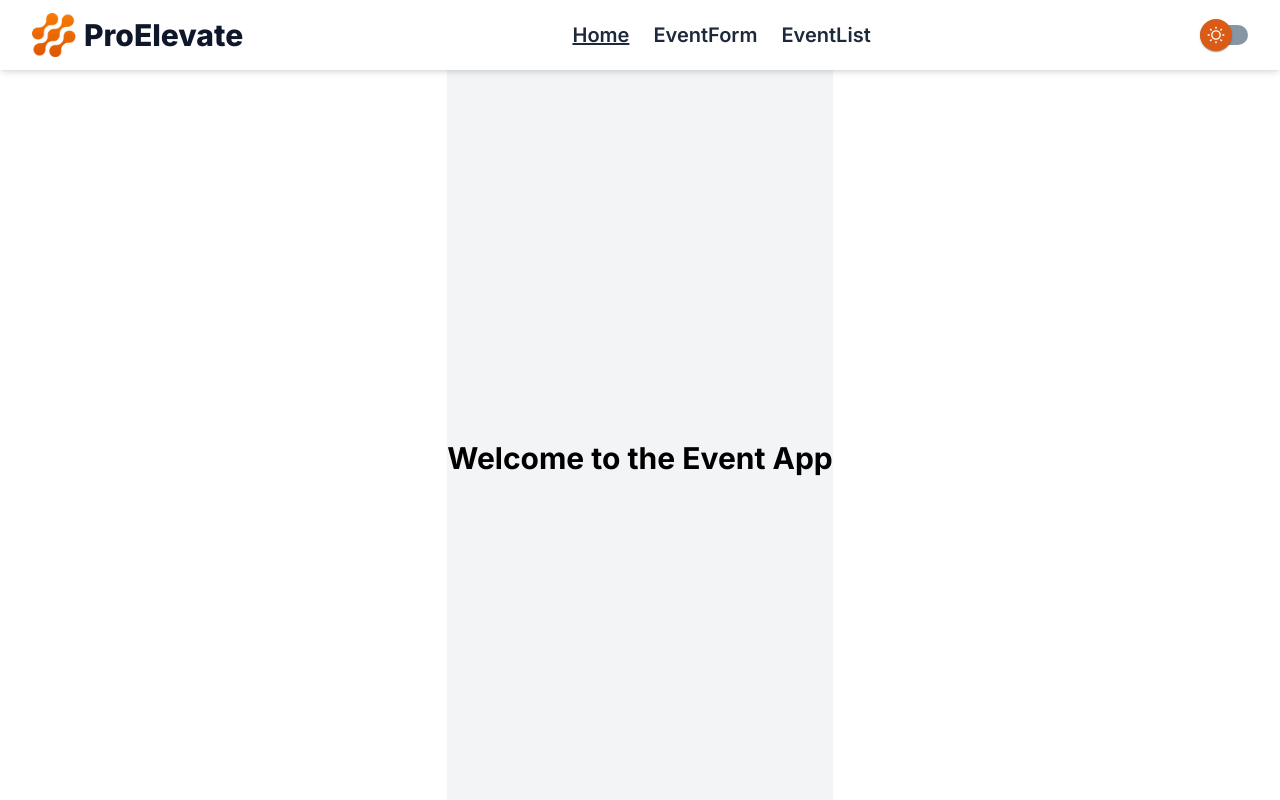
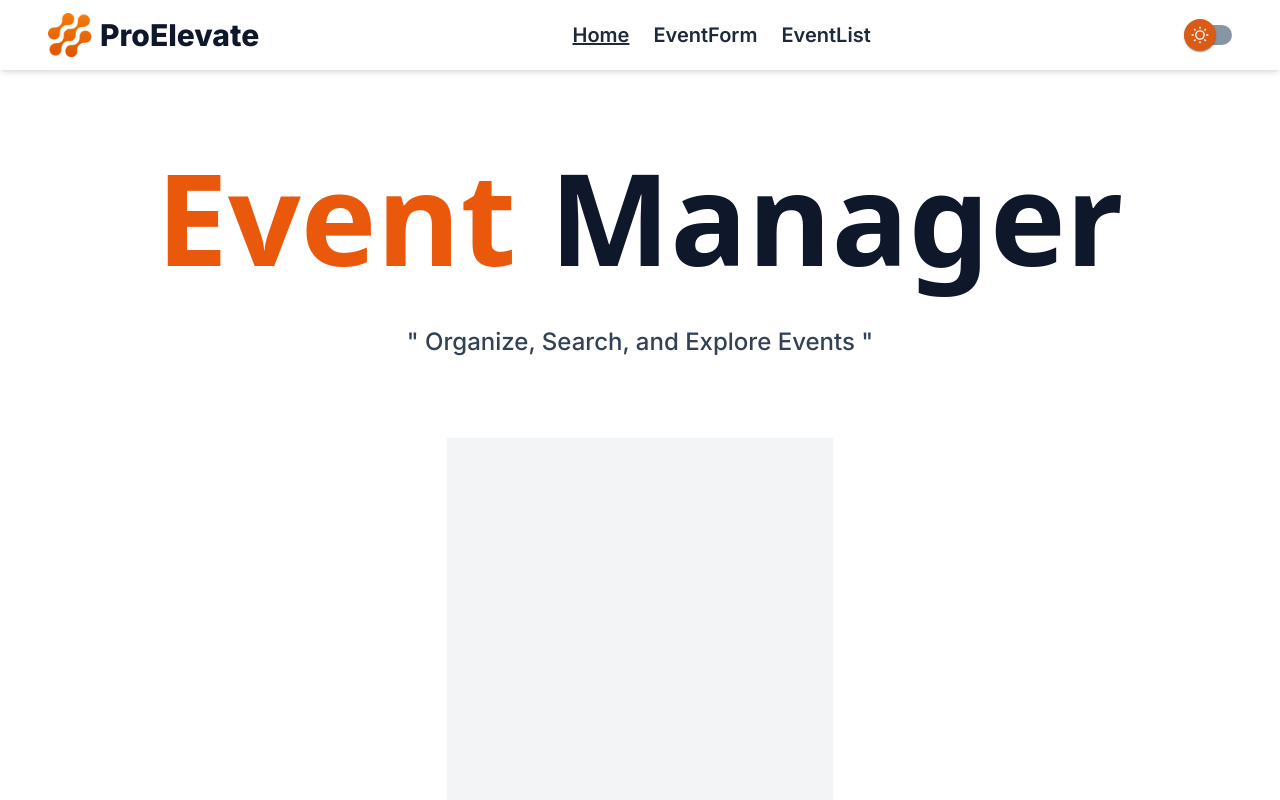
Before and after one commit to kamalnathdhekwar/NextTask, a Next.js app: page / in a window 1280 px wide. Shown: the top 800 px of the page. Built offline with nearby package versions, Linux system fonts and the light colour scheme.

Commit message:
hero section

```diff
--- a/package.json
+++ b/package.json
@@ -9,6 +9,7 @@
     "lint": "next lint"
   },
   "dependencies": {
+    "aos": "^3.0.0-beta.6",
     "body-parser": "^1.20.2",
     "cors": "^2.8.5",
     "express": "^4.19.2",
--- a/src/app/layout.js
+++ b/src/app/layout.js
@@ -14,7 +14,7 @@ export const metadata = {
 export default function RootLayout({ children }) {
   return (
     <html lang="en">
-      <body className={inter.className}>
+      <body className={`${inter.className} dark:bg-slate-900`}>
         <EventProvider>
           <Nav />
           {children}
--- a/src/app/page.js
+++ b/src/app/page.js
@@ -1,11 +1,13 @@
 import Image from "next/image";
 
 import HomeEventSection from "@/components/HomePage/HomeEventSection/HomeEventSection";
+import HeroSection from "@/components/HomePage/heroSection/HeroSection";
 
 export default function Home() {
   return (
     <main className="flex min-h-screen flex-col items-center justify-between ">
 
+     <HeroSection/>
      <HomeEventSection/>
     </main>
   );
--- a/src/components/Footer/Footer.js
+++ b/src/components/Footer/Footer.js
@@ -5,7 +5,7 @@ import Link from 'next/link';
 
 const Footer = () => {
   return (
-    <div className='bg-orange-600 dark:bg-slate-900 '>
+    <div className='bg-orange-600 dark:bg-slate-900  border-t-2 border-orange-500'>
 
        <div className="flex lg:flex-row gap-6 items-center justify-between w-11/12 lg:max-w-maxContent text-richblack-400 leading-6 mx-auto relative py-14">
 
--- a/src/components/HomePage/HomeEventSection/Card.js
+++ b/src/components/HomePage/HomeEventSection/Card.js
@@ -1,22 +1,22 @@
 import React from 'react'
 import Link from 'next/link'
 
-const Card = () => {
+const Card = ({heading, image,cardDetail,navpage}) => {
   return (
     <div>
-        <div className="w-48 h-48 bg-slate-300">
+        <div className="w-full lg:w-3/4 h-48 rounded-xl bg-indigo-400 flex flex-col gap-4 p-6 bg-info-500 relative">
             {/* heading */}
-            <h1 className="text-5xl">this is heaibng</h1>
+            <h1 className="font-bold text-lg text-white">{heading}</h1>
 
             {/* description */}
-            <p className=""></p>
+            <p className="">{cardDetail}</p>
 
             {/* navigate link */}
 
             <Link
-            href="/eventform"
+            href={`/${navpage}`}
             >
-                view more
+                {heading}
             </Link>
         </div>
     </div>
--- a/src/components/HomePage/HomeEventSection/HomeEventSection.js
+++ b/src/components/HomePage/HomeEventSection/HomeEventSection.js
@@ -1,10 +1,13 @@
 import Link from 'next/link';
+import Card from './Card';
+import formImage from '../../../../public/images/formImage.png'
 
 export default function Home() {
   return (
     <div className="min-h-screen bg-gray-100 flex flex-col items-center justify-center">
       <h1 className="text-3xl font-bold mb-6">Welcome to the Event App</h1>
 
+
     </div>
   );
 }
--- a/src/components/HomePage/heroSection/HeroSection.js
+++ b/src/components/HomePage/heroSection/HeroSection.js
@@ -1,8 +1,24 @@
 import React from 'react'
+import AOS from 'aos';
+import 'aos/dist/aos.css';
 
 const HeroSection = () => {
   return (
-    <div>HeroSection</div>
+    <div className='h-[80%] w-full '>
+        <div className="flex flex-col justify-center items-center py-20 ">
+            <div className="mt-7 flex flex-col justify-center items-center md:space-y-5 space-y-2">
+                <h1
+                 className="lg:text-9xl md:text-7xl text-5xl t font-extrabold  font-sans  animate-bounce">
+                    <span className=' text-orange-600  '>Event </span>
+                    <span className=' text-slate-900 dark:text-slate-200'>  Manager</span>
+                </h1>
+
+                <h2 className="lg:text-2xl font- font-medium  text-slate-700 dark:text-slate-400 text-center ">
+                    " Organize, Search, and Explore Events "
+                </h2>
+            </div>
+        </div>
+    </div>
   )
 }
 
--- a/src/components/Nav/Nav.js
+++ b/src/components/Nav/Nav.js
@@ -15,7 +15,7 @@ export default function Nav() {
     const pathname = usePathname();
 
     return (
-        <header className='w-full font-semibold sticky z-50 top-0 bg-white dark:bg-slate-900   dark:shadow-slate-400 shadow-md'>
+        <header className='w-full font-semibold sticky z-50 top-0 bg-white dark:bg-slate-900   dark:shadow-slate-400 shadow-md px-2 md:px-4'>
             <nav className="w-full px-1 xl:px-8 lg:px-4 md:h-[70px] md:py-1 py-3 flex justify-between items-center">
                 {/* logo */}
                 <div className="">
```
Also changed, not shown: public/images/formImage.png (added), 1 other file (tests, documents, lock files or other folders).
